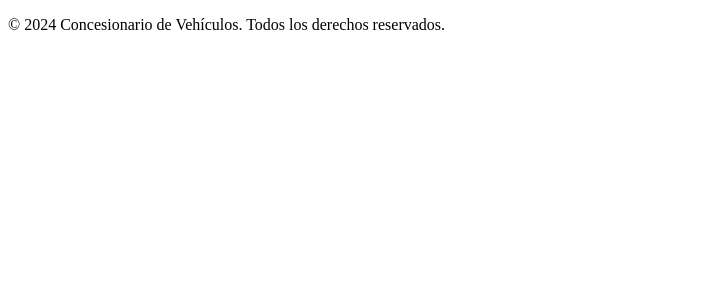
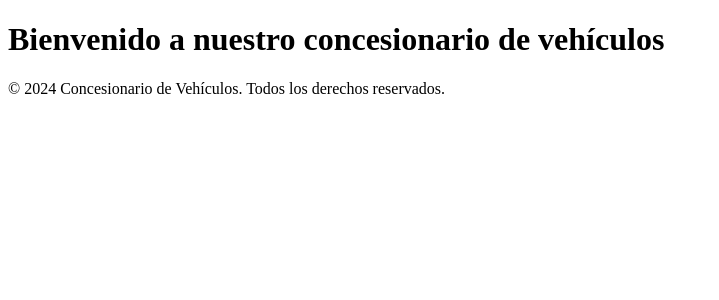
Before and after one commit to TomyRoko/frontend-proyecto-concesionario-de-vehiculos-tzvetomir, a React (Vite) app in the folder frontend-proyecto-concesionario-de-vehiculos-tzvetomir/: page / in a window 1280 px wide. Shown: the top 300 px of the page, without its empty margins (0-719 px from the left). Built offline with nearby package versions, Linux system fonts and the light colour scheme.

Commit message:
Cremos la carpeta pages con  un componente nuevo Home y lo añadimos a App.jsx

```diff
--- a/frontend-proyecto-concesionario-de-vehiculos-tzvetomir/src/App.jsx
+++ b/frontend-proyecto-concesionario-de-vehiculos-tzvetomir/src/App.jsx
@@ -1,6 +1,7 @@
 import Navbar from "./components/Navbar";
 import Footer from "./components/Footer";
 import Header from "./components/Header";
+import Home from "./pages/Home";
 
 import "./App.css";
 
@@ -10,7 +11,7 @@ function App() {
       <Header />
       <Navbar />
 
-      <main></main>
+      <Home />
 
       <Footer />
     </>
--- /dev/null
+++ b/frontend-proyecto-concesionario-de-vehiculos-tzvetomir/src/pages/Home.jsx
@@ -0,0 +1,9 @@
+function Home () {
+  return (
+    <main>
+         <h1>Bienvenido a nuestro concesionario de vehículos</h1>
+    </main>
+  );
+}
+
+export default Home;
```
